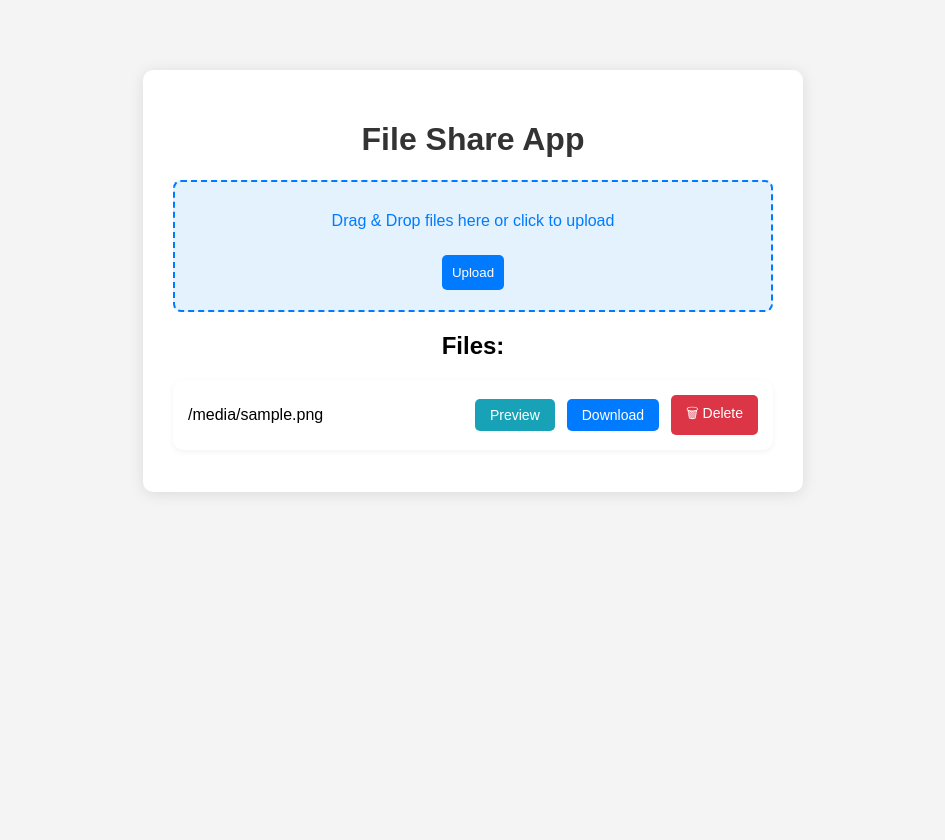
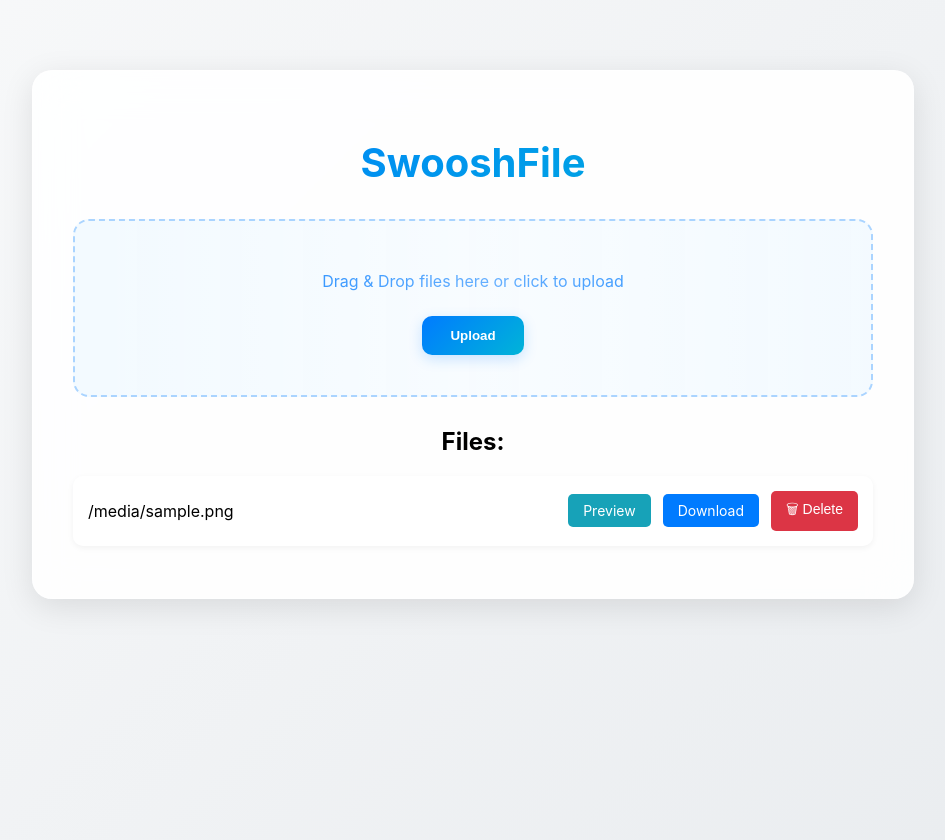
Before and after one commit to kijimoshi1337/SwooshFile, a Flask app: template templates/index.html in a window 1280 px wide. Shown: the whole page, without its empty margins (167-1112 px from the left). Before the commit the page ends 494 px from the top, so only its background shows below. Run offline with Flask 3, Linux system fonts and the light colour scheme; the template is opened without the code that fills it: most values are stand-ins (such as "Sample title", 1, 10 or a date in 2020).

Commit message:
Graphical Update

```diff
--- a/app.py
+++ b/app.py
@@ -31,7 +31,7 @@
 scheduler.add_job(func=delete_old_files, trigger='interval', hours=1)
 
 def get_next_bundle_name():
-    base_name = "Bundle"
+    base_name = "bundle"
     count = 1
     while True:
         bundle_name = f"{base_name}_{count:02d}.zip"
--- /dev/null
+++ b/static/animations.css
@@ -0,0 +1,193 @@
+/* Base Styles */
+body {
+    font-family: -apple-system, BlinkMacSystemFont, 'Segoe UI', Roboto, Oxygen, Ubuntu, Cantarell, sans-serif;
+    background: linear-gradient(135deg, #f8f9fa 0%, #e9ecef 100%);
+    margin: 0;
+    padding: 20px;
+    min-height: 100vh;
+    overflow-x: hidden;
+}
+
+.container {
+    max-width: 800px;
+    margin: 50px auto;
+    background: rgba(255, 255, 255, 0.9);
+    padding: 40px;
+    border-radius: 20px;
+    backdrop-filter: blur(20px);
+    box-shadow: 0 8px 32px rgba(0, 0, 0, 0.1);
+    border: 1px solid rgba(255, 255, 255, 0.3);
+    transform: translateY(0);
+    animation: containerEntrance 0.6s cubic-bezier(0.23, 1, 0.32, 1);
+}
+
+@keyframes containerEntrance {
+    0% {
+        transform: translateY(20px);
+        opacity: 0;
+    }
+    100% {
+        transform: translateY(0);
+        opacity: 1;
+    }
+}
+
+h1 {
+    background: linear-gradient(135deg, #007bff 0%, #00b4d8 100%);
+    -webkit-background-clip: text;
+    background-clip: text;
+    color: transparent;
+    font-weight: 700;
+    font-size: 2.5rem;
+    margin-bottom: 2rem;
+    animation: textFadeIn 0.8s ease-out;
+}
+
+/* Drop Area Enhancements */
+#drop-area {
+    border: 2px dashed rgba(0, 123, 255, 0.3);
+    padding: 40px 20px;
+    margin: 30px 0;
+    border-radius: 16px;
+    background: rgba(231, 245, 255, 0.5);
+    transition: all 0.3s cubic-bezier(0.4, 0, 0.2, 1);
+    position: relative;
+    overflow: hidden;
+}
+
+#drop-area::before {
+    content: '';
+    position: absolute;
+    top: 0;
+    left: -100%;
+    width: 100%;
+    height: 100%;
+    background: linear-gradient(90deg, transparent, rgba(255, 255, 255, 0.4), transparent);
+    animation: shimmer 2s infinite;
+}
+
+#drop-area.highlight {
+    background: rgba(224, 240, 255, 0.7);
+    border-color: #007bff;
+    transform: scale(1.02);
+    box-shadow: 0 8px 24px rgba(0, 123, 255, 0.1);
+}
+
+@keyframes shimmer {
+    0% { left: -100%; }
+    100% { left: 100%; }
+}
+
+/* Interactive Elements */
+#upload-button {
+    background: linear-gradient(135deg, #007bff 0%, #00b4d8 100%);
+    padding: 12px 28px;
+    border-radius: 10px;
+    font-weight: 600;
+    transition: all 0.2s cubic-bezier(0.25, 0.46, 0.45, 0.94);
+    transform: scale(1);
+    box-shadow: 0 4px 14px rgba(0, 123, 255, 0.2);
+}
+
+#upload-button:hover {
+    transform: scale(1.05);
+    box-shadow: 0 6px 20px rgba(0, 123, 255, 0.3);
+}
+
+#upload-button:active {
+    transform: scale(0.98);
+}
+
+/* File Items Animation */
+.file-item {
+    animation: slideIn 0.4s cubic-bezier(0.23, 1, 0.32, 1) forwards;
+    transform: translateX(30px);
+    opacity: 0;
+}
+
+@keyframes slideIn {
+    0% {
+        transform: translateX(30px);
+        opacity: 0;
+    }
+    100% {
+        transform: translateX(0);
+        opacity: 1;
+    }
+}
+
+/* Hover Effects */
+.file-item:hover {
+    transform: translateY(-2px);
+    box-shadow: 0 8px 24px rgba(0, 0, 0, 0.08);
+    transition: all 0.3s cubic-bezier(0.4, 0, 0.2, 1);
+}
+
+/* Button Animations */
+.preview-btn, .download-btn, .delete-btn {
+    transition: all 0.2s cubic-bezier(0.25, 0.46, 0.45, 0.94);
+    position: relative;
+    overflow: hidden;
+}
+
+.preview-btn::after, .download-btn::after, .delete-btn::after {
+    content: '';
+    position: absolute;
+    top: 0;
+    left: -100%;
+    width: 100%;
+    height: 100%;
+    background: linear-gradient(90deg, transparent, rgba(255, 255, 255, 0.3), transparent);
+    transition: 0.3s;
+}
+
+.preview-btn:hover::after, .download-btn:hover::after, .delete-btn:hover::after {
+    left: 100%;
+}
+
+/* Modal Animation */
+.modal {
+    animation: modalFadeIn 0.3s cubic-bezier(0.23, 1, 0.32, 1);
+}
+
+@keyframes modalFadeIn {
+    0% {
+        opacity: 0;
+        backdrop-filter: blur(0px);
+    }
+    100% {
+        opacity: 1;
+        backdrop-filter: blur(8px);
+    }
+}
+
+.modal-content {
+    animation: modalSlideIn 0.4s cubic-bezier(0.23, 1, 0.32, 1);
+}
+
+@keyframes modalSlideIn {
+    0% {
+        transform: translateY(-20px);
+        opacity: 0;
+    }
+    100% {
+        transform: translateY(0);
+        opacity: 1;
+    }
+}
+
+/* Progress Animation */
+@keyframes progressBar {
+    0% { background-position: 0 0; }
+    100% { background-position: 40px 0; }
+}
+
+/* Utility Classes */
+.scale-in {
+    animation: scaleIn 0.3s cubic-bezier(0.23, 1, 0.32, 1);
+}
+
+@keyframes scaleIn {
+    0% { transform: scale(0.95); opacity: 0; }
+    100% { transform: scale(1); opacity: 1; }
+}
--- a/static/script.js
+++ b/static/script.js
@@ -28,6 +28,25 @@
     closeModal.addEventListener('click', function () {
         bundleModal.style.display = 'none';
     });
+
+    document.querySelectorAll('button, .btn').forEach(btn => {
+    	btn.addEventListener('mousedown', () => {
+        btn.style.transform = 'scale(0.98)';
+        });
+
+	btn.addEventListener('mouseup', () => {
+        btn.style.transform = 'scale(1)';
+        });
+
+        btn.addEventListener('mouseleave', () => {
+        btn.style.transform = 'scale(1)';
+        });
+    });
+
+    // Add file item entry animation
+    function addFileItemAnimation(element) {
+    	element.style.animation = 'slideIn 0.4s forwards';
+    }
 
     // Create bundle and upload files
     createBundleButton.addEventListener('click', function () {
--- a/static/styles.css
+++ b/static/styles.css
@@ -159,7 +159,7 @@
 }
 
 #bundle-name {
-    width: 100%;
+    width: 80%;
     padding: 10px;
     margin: 10px 0;
     border-radius: 5px;
--- a/templates/index.html
+++ b/templates/index.html
@@ -3,12 +3,14 @@
 <head>
     <meta charset="UTF-8">
     <meta name="viewport" content="width=device-width, initial-scale=1.0">
-    <title>File Share</title>
+    <title>SwooshFile</title>
     <link rel="stylesheet" href="{{ url_for('static', filename='styles.css') }}">
+    <link rel="stylesheet" href="{{ url_for('static', filename='animations.css') }}">
+    <link rel="stylesheet" href="https://cdnjs.cloudflare.com/ajax/libs/font-awesome/6.0.0/css/all.min.css">
 </head>
 <body>
     <div class="container">
-        <h1>File Share App</h1>
+        <h1>SwooshFile</h1>
 
         <!-- Drag and Drop Upload Area -->
         <div id="drop-area">
```
Also changed, not shown: 1 other file.
